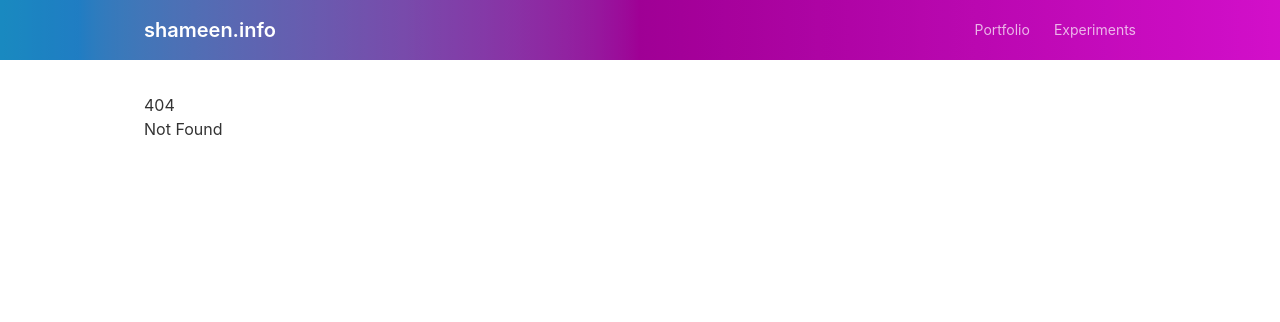
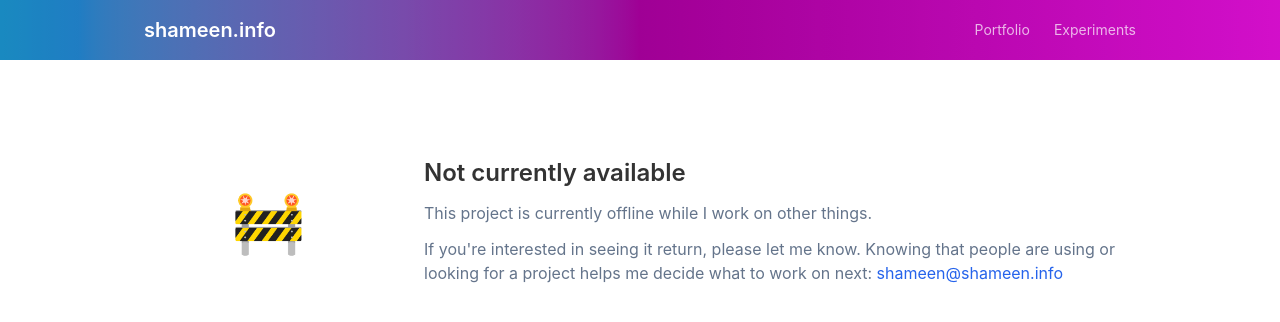
Before and after one commit to shameen/shameen.info, a SvelteKit app: page /fmr in a window 1280 px wide. Before the commit this address had no page. Shown: the top 322 px of the page. Built offline with nearby package versions, Linux system fonts and the light colour scheme.

Commit message:
feat: add UnderConstruction to /fmr, /snpt

```diff
--- a/eslint.config.js
+++ b/eslint.config.js
@@ -39,6 +39,18 @@ export default defineConfig(
     },
   },
   {
+    files: ['eslint.config.js'],
+    rules: {
+      '@typescript-eslint/no-unused-vars': 'off',
+    },
+  },
+  {
+    files: ['**/*.svelte'],
+    rules: {
+      'svelte/no-navigation-without-resolve': 'off',
+    },
+  },
+  {
     // Override or add rule settings here, such as:
     // 'svelte/button-has-type': 'error'
     rules: {},
--- /dev/null
+++ b/src/lib/components/UnderConstruction.svelte
@@ -0,0 +1,30 @@
+<script lang="ts">
+  import { page } from '$app/state';
+  let { showEmailCTA = false } = $props<{
+    showEmailCTA?: boolean;
+  }>();
+  const email = 'shameen@shameen.info';
+  const uriMailto = `mailto:${email}?subject=${encodeURIComponent(
+    `Interest in Shameen's website project: ${page.url.pathname}`
+  )}`;
+</script>
+
+<div class="flex items-center gap-8 py-16">
+  <div class="w-1/4 text-center text-6xl">🚧</div>
+
+  <div class="flex flex-1 flex-col gap-3 text-muted">
+    <h1 class="text-2xl font-semibold text-foreground">Not currently available</h1>
+
+    <p>This project is currently offline while I work on other things.</p>
+
+    {#if showEmailCTA}
+      <p>
+        If you're interested in seeing it return, please let me know. Knowing that people are using
+        or looking for a project helps me decide what to work on next:
+        <a class="hover:underline" href={uriMailto} rel="nofollow">
+          {email}
+        </a>
+      </p>
+    {/if}
+  </div>
+</div>
--- a/src/lib/index.ts
+++ b/src/lib/index.ts
@@ -1,3 +1,4 @@
 // place files you want to import through the `$lib` alias in this folder.
 export { default as Badge } from './components/Badge.svelte';
-export { default as Nav } from '../components/Nav.svelte';
+export { default as Nav } from './components/Nav.svelte';
+export { default as UnderConstruction } from './components/UnderConstruction.svelte';
--- a/src/routes/+page.svelte
+++ b/src/routes/+page.svelte
@@ -17,20 +17,11 @@
     <p class="text-muted">Software Engineer</p>
   </header>
 
-  <p>
-    I work on web applications, data-driven systems,
-    and the occasional side project.
-  </p>
+  <p>I work on web applications, data-driven systems, and the occasional side project.</p>
 
   <p>
-    Over the years I've worked across aviation and maritime fuel efficiency,
-    restaurant technology, e-learning systems, and applied
-    cryptography projects.
-  </p>
-
-  <p class="text-sm text-muted">
-    Currently rebuilding this site in SvelteKit and
-    migrating old projects from the early 2010s.
+    Over the years I've worked across aviation and maritime fuel efficiency, restaurant technology,
+    e-learning systems, and applied cryptography projects.
   </p>
 
   <!-- Links -->
--- /dev/null
+++ b/src/routes/fmr/+page.svelte
@@ -0,0 +1,5 @@
+<script lang="ts">
+  import UnderConstruction from '$lib/components/UnderConstruction.svelte';
+</script>
+
+<UnderConstruction showEmailCTA />
--- /dev/null
+++ b/src/routes/snpt/+page.svelte
@@ -0,0 +1,5 @@
+<script lang="ts">
+  import UnderConstruction from '$lib/components/UnderConstruction.svelte';
+</script>
+
+<UnderConstruction />
```
Also changed, not shown: 1 other file (tests, documents, lock files or other folders).
